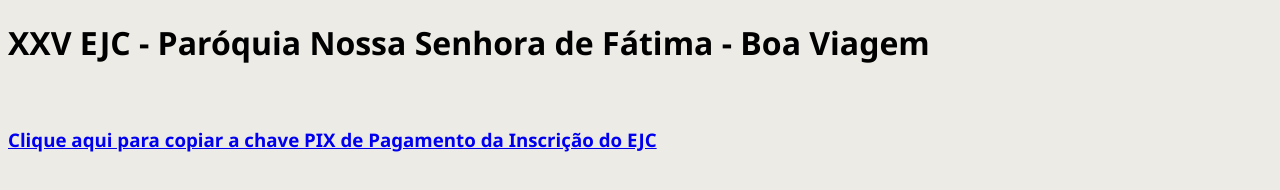
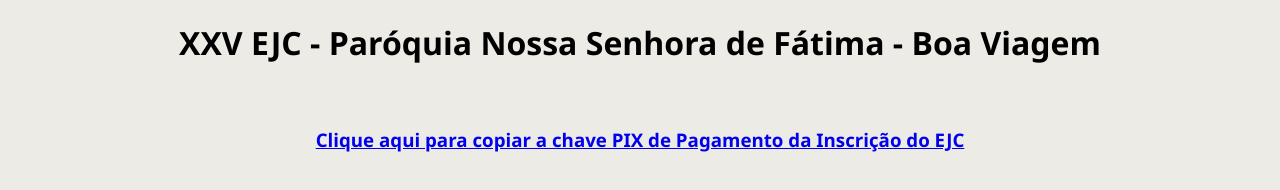
Before and after one commit to gabrielhlima/Link-Pagamento-EJC, a plain HTML site: page index.html in a window 1280 px wide. Drawn offline with Linux system fonts and the light colour scheme.

Commit message:
Atualização no display: flex

```diff
--- a/index.html
+++ b/index.html
@@ -1,5 +1,6 @@
 <!DOCTYPE html>
 <html lang="pt-br">
+
 <head>
     <meta charset="UTF-8">
     <meta name="viewport" content="width=device-width, initial-scale=1.0">
@@ -22,19 +23,30 @@
         }
     </script>
     <style>
-        body{
+        body {
+            display: flex;
+            flex-direction: column;
+            /* Empilha os elementos verticalmente */
+            justify-content: center;
+            /* Distribui o espaço entre os elementos */
+            align-items: center;
+            /* Centraliza no eixo horizontal */
+            margin: 0;
             background-color: #ECEBE6;
             font-family: 'Segoe UI', Tahoma, Geneva, Verdana, sans-serif;
         }
     </style>
 </head>
+
 <body>
-	<h1>
-		XXV EJC - Paróquia Nossa Senhora de Fátima - Boa Viagem
-	</h1>
-	<br>
+    <h1>
+        XXV EJC - Paróquia Nossa Senhora de Fátima - Boa Viagem
+    </h1>
+    <br>
     <h3>
-		<a href="#" onclick="copiarChave(); return false;">Clique aqui para copiar a chave PIX de Pagamento da Inscrição do EJC</a>
-	</h3>
+        <a href="#" onclick="copiarChave(); return false;">Clique aqui para copiar a chave PIX de Pagamento da Inscrição
+            do EJC</a>
+    </h3>
 </body>
+
 </html>
```
